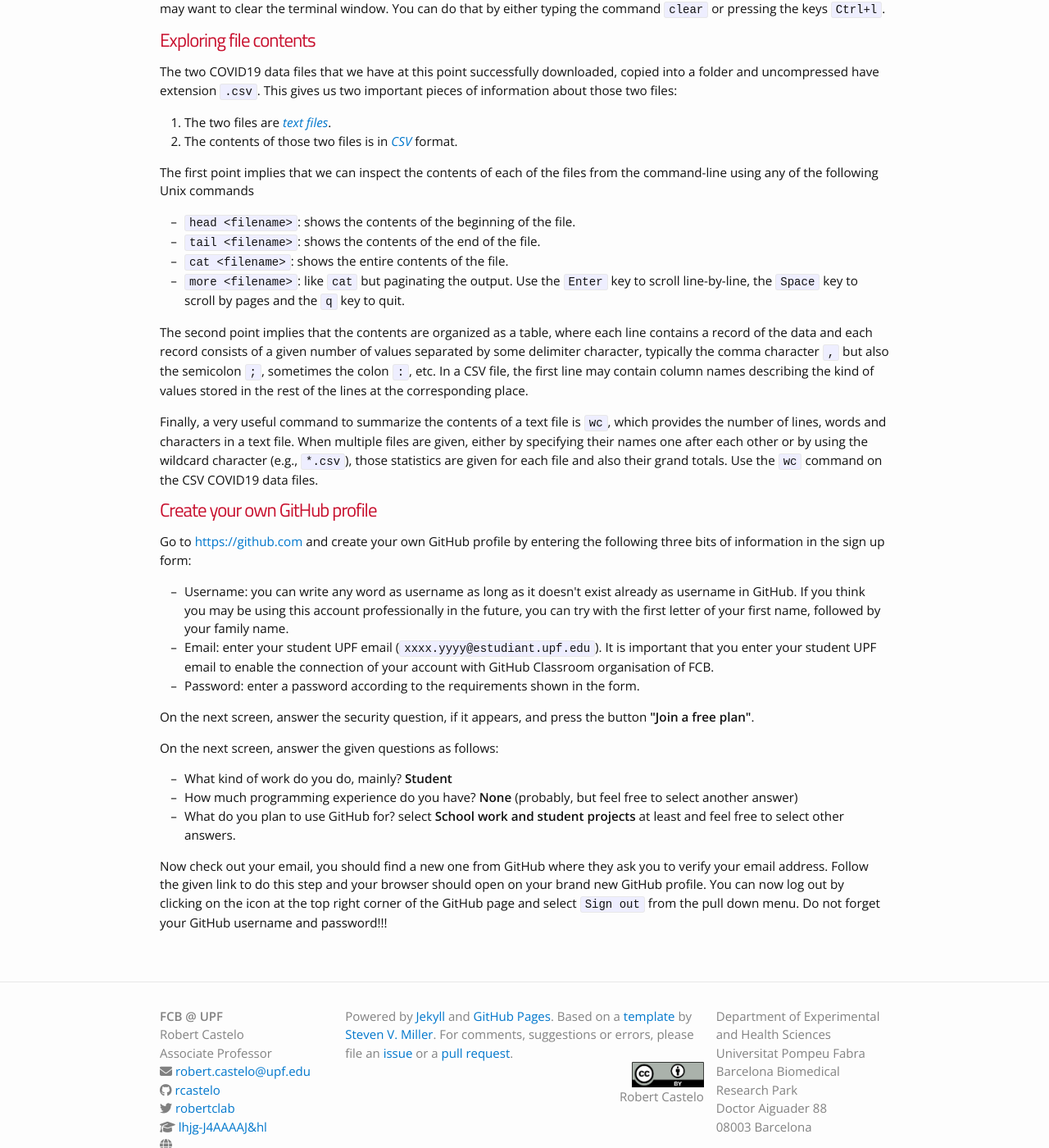
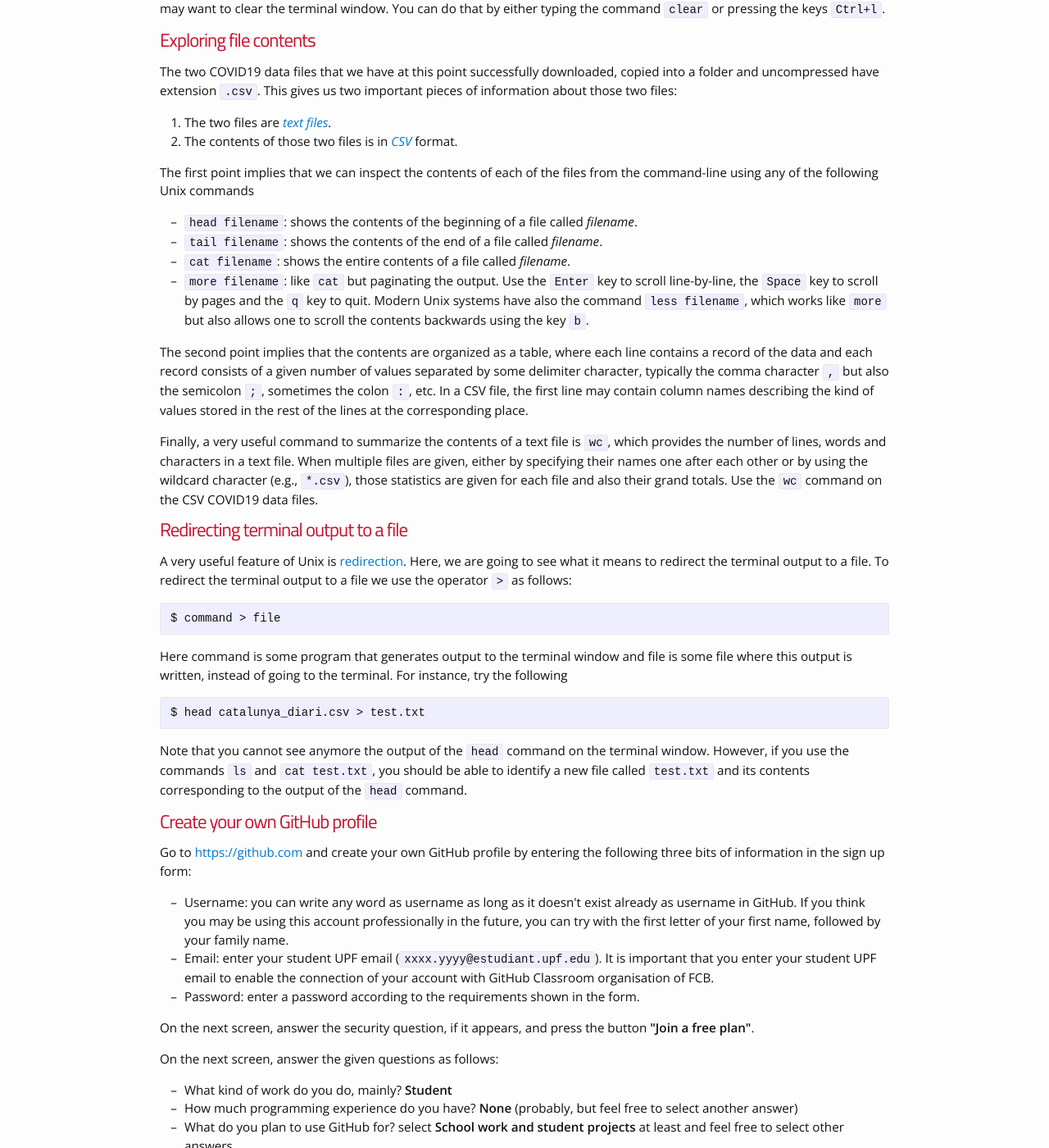
Before and after one commit to funcompbio/funcompbio.github.io, a Jekyll site: the page built from practical1/practical1.md, in a window 1280 px wide and 1400 px high, scrolled down 4637 px. Shown: the whole window at 82% size. Built offline with Jekyll 4.4.1, drawn with Linux system fonts in a browser that asks for light colours; nearby versions of some CDN libraries.

Commit message:
Updated practical 1.

```diff
--- a/practical1/practical1.html
+++ b/practical1/practical1.html
@@ -82,13 +82,19 @@ unzip catalunya_diari.zip</code></pre>
 </ol>
 <p>The first point implies that we can inspect the contents of each of the files from the command-line using any of the following Unix commands</p>
 <ul>
-<li><code>head &lt;filename&gt;</code>: shows the contents of the beginning of the file.</li>
-<li><code>tail &lt;filename&gt;</code>: shows the contents of the end of the file.</li>
-<li><code>cat &lt;filename&gt;</code>: shows the entire contents of the file.</li>
-<li><code>more &lt;filename&gt;</code>: like <code>cat</code> but paginating the output. Use the <code>Enter</code> key to scroll line-by-line, the <code>Space</code> key to scroll by pages and the <code>q</code> key to quit.</li>
+<li><code>head filename</code>: shows the contents of the beginning of a file called <em>filename</em>.</li>
+<li><code>tail filename</code>: shows the contents of the end of a file called <em>filename</em>.</li>
+<li><code>cat filename</code>: shows the entire contents of a file called <em>filename</em>.</li>
+<li><code>more filename</code>: like <code>cat</code> but paginating the output. Use the <code>Enter</code> key to scroll line-by-line, the <code>Space</code> key to scroll by pages and the <code>q</code> key to quit. Modern Unix systems have also the command <code>less filename</code>, which works like <code>more</code> but also allows one to scroll the contents backwards using the key <code>b</code>.</li>
 </ul>
 <p>The second point implies that the contents are organized as a table, where each line contains a record of the data and each record consists of a given number of values separated by some delimiter character, typically the comma character <code>,</code> but also the semicolon <code>;</code>, sometimes the colon <code>:</code>, etc. In a CSV file, the first line may contain column names describing the kind of values stored in the rest of the lines at the corresponding place.</p>
 <p>Finally, a very useful command to summarize the contents of a text file is <code>wc</code>, which provides the number of lines, words and characters in a text file. When multiple files are given, either by specifying their names one after each other or by using the wildcard character (e.g., <code>*.csv</code>), those statistics are given for each file and also their grand totals. Use the <code>wc</code> command on the CSV COVID19 data files.</p>
+<h1 id="redirecting-terminal-output-to-a-file">Redirecting terminal output to a file</h1>
+<p>A very useful feature of Unix is <a href="https://en.wikipedia.org/wiki/Redirection_%28computing%29">redirection</a>. Here, we are going to see what it means to redirect the terminal output to a file. To redirect the terminal output to a file we use the operator <code>&gt;</code> as follows:</p>
+<pre><code>$ command &gt; file</code></pre>
+<p>Here command is some program that generates output to the terminal window and file is some file where this output is written, instead of going to the terminal. For instance, try the following</p>
+<pre><code>$ head catalunya_diari.csv &gt; test.txt</code></pre>
+<p>Note that you cannot see anymore the output of the <code>head</code> command on the terminal window. However, if you use the commands <code>ls</code> and <code>cat test.txt</code>, you should be able to identify a new file called <code>test.txt</code> and its contents corresponding to the output of the <code>head</code> command.</p>
 <h1 id="create-your-own-github-profile">Create your own GitHub profile</h1>
 <p>Go to <a href="https://github.com" class="uri">https://github.com</a> and create your own GitHub profile by entering the following three bits of information in the sign up form:</p>
 <ul>
```
